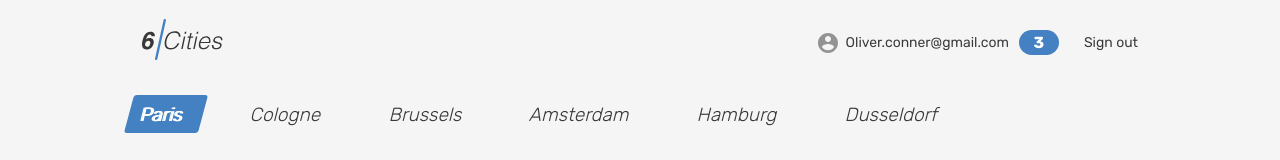
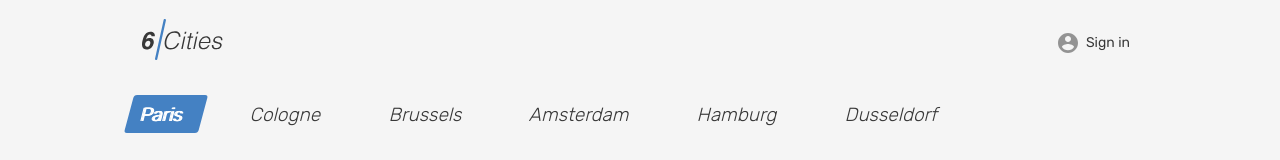
Before and after one commit to darvetra/1327065-six-cities-10, a React (Create React App) app in the folder project/: page / in a window 1280 px wide. Shown: the top 160 px of the page. Built offline with nearby package versions, Linux system fonts and the light colour scheme; no server answers; grey boxes are pictures that could not be loaded; what http-status-codes would draw is missing.

Commit message:
дорабатывает Header

```diff
--- a/project/src/components/header/header.tsx
+++ b/project/src/components/header/header.tsx
@@ -1,10 +1,13 @@
 import {Link} from 'react-router-dom';
-import {useAppDispatch} from '../../hooks';
+import {useAppDispatch, useAppSelector} from '../../hooks';
 import {logoutAction} from '../../store/api-actions';
+import {AuthorizationStatus, AppRoute} from '../../const';
+import {getUserName, dropUserName} from '../../services/user-name';
 
 import Logo from '../logo/logo';
 
 function Header(): JSX.Element {
+  const {authorizationStatus} = useAppSelector((state) => state);
   const dispatch = useAppDispatch();
 
   return (
@@ -15,15 +18,21 @@ function Header(): JSX.Element {
           <Logo />
 
           <nav className="header__nav">
+            {
+              authorizationStatus === AuthorizationStatus.Auth ?
                 <ul className="header__nav-list">
                   <li className="header__nav-item user">
                     <Link
-                  to="/"
+                      to={AppRoute.Favorites}
                       className="header__nav-link header__nav-link--profile"
                     >
                       <div className="header__avatar-wrapper user__avatar-wrapper">
                       </div>
-                  <span className="header__user-name user__name">Oliver.conner@gmail.com</span>
+                      <span
+                        className="header__user-name user__name"
+                      >
+                        {getUserName()}
+                      </span>
                       <span className="header__favorite-count">3</span>
                     </Link>
                   </li>
@@ -34,12 +43,26 @@ function Header(): JSX.Element {
                       onClick={(evt) => {
                         evt.preventDefault();
                         dispatch(logoutAction());
+                        dropUserName();
                       }}
                     >
                       <span className="header__signout">Sign out</span>
                     </Link>
                   </li>
+                </ul> :
+                <ul className="header__nav-list">
+                  <li className="header__nav-item user">
+                    <Link
+                      className="header__nav-link header__nav-link--profile"
+                      to={AppRoute.Login}
+                    >
+                      <div className="header__avatar-wrapper user__avatar-wrapper">
+                      </div>
+                      <span className="header__login">Sign in</span>
+                    </Link>
+                  </li>
                 </ul>
+            }
           </nav>
         </div>
       </div>
--- a/project/src/pages/login-screen/login-screen.tsx
+++ b/project/src/pages/login-screen/login-screen.tsx
@@ -4,6 +4,7 @@ import {useAppDispatch} from '../../hooks';
 import {loginAction} from '../../store/api-actions';
 import {AuthData} from '../../types/auth-data';
 import {AppRoute} from '../../const';
+import {saveUserName} from '../../services/user-name';
 import Logo from '../../components/logo/logo';
 
 function LoginScreen(): JSX.Element {
@@ -15,6 +16,7 @@ function LoginScreen(): JSX.Element {
 
   const onSubmit = (authData: AuthData) => {
     dispatch(loginAction(authData));
+    saveUserName(authData.email);
   };
 
   const handleSubmit = (evt: FormEvent<HTMLFormElement>) => {
--- /dev/null
+++ b/project/src/services/user-name.ts
@@ -0,0 +1,16 @@
+const AUTH_USER_NAME = 'user-name';
+
+export type UserName = string;
+
+export const getUserName = (): UserName => {
+  const userName = localStorage.getItem(AUTH_USER_NAME);
+  return userName ?? '';
+};
+
+export const saveUserName = (userName: UserName): void => {
+  localStorage.setItem(AUTH_USER_NAME, userName);
+};
+
+export const dropUserName = (): void => {
+  localStorage.removeItem(AUTH_USER_NAME);
+};
```
Lines whose indentation alone changed are shown as unchanged.
